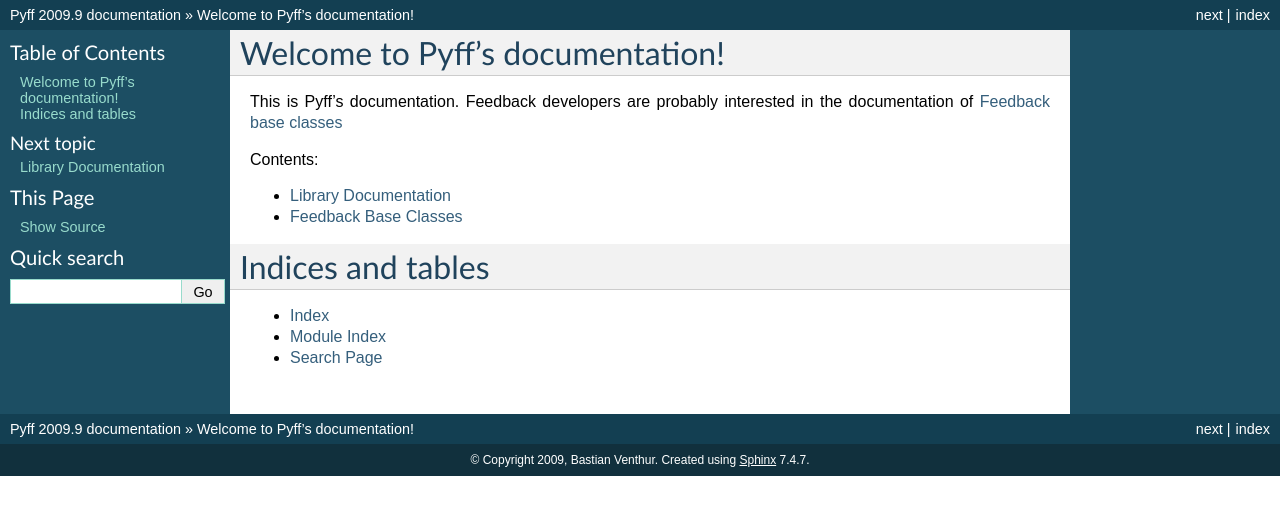
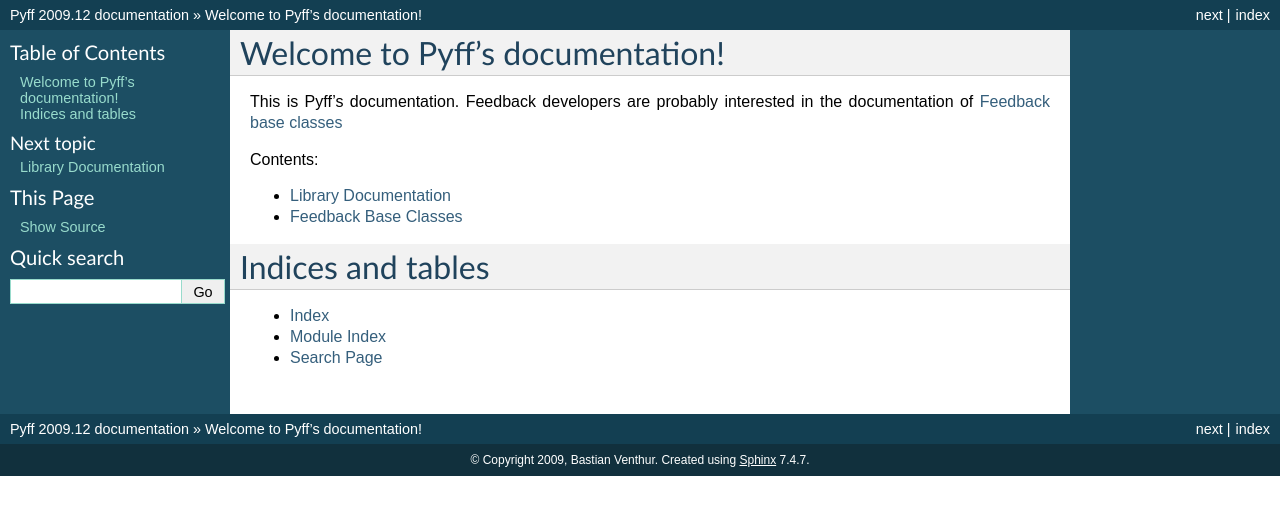
Before and after one commit to venthur/pyff, a Sphinx documentation site: the page built from doc/index.rst, in a window 1280 px wide. Shown: the top 515 px of the page. Built offline with Sphinx 7.4.7, drawn with Linux system fonts in a browser that asks for light colours; formulas are drawn with MathJax 3.

Commit message:
Updated doc version to 2009.12

```diff
--- a/doc/conf.py
+++ b/doc/conf.py
@@ -45,9 +45,9 @@
 # built documents.
 #
 # The short X.Y version.
-version = '2009.9'
+version = '2009.12'
 # The full version, including alpha/beta/rc tags.
-release = '2009.9'
+release = '2009.12'
 
 # The language for content autogenerated by Sphinx. Refer to documentation
 # for a list of supported languages.
```
